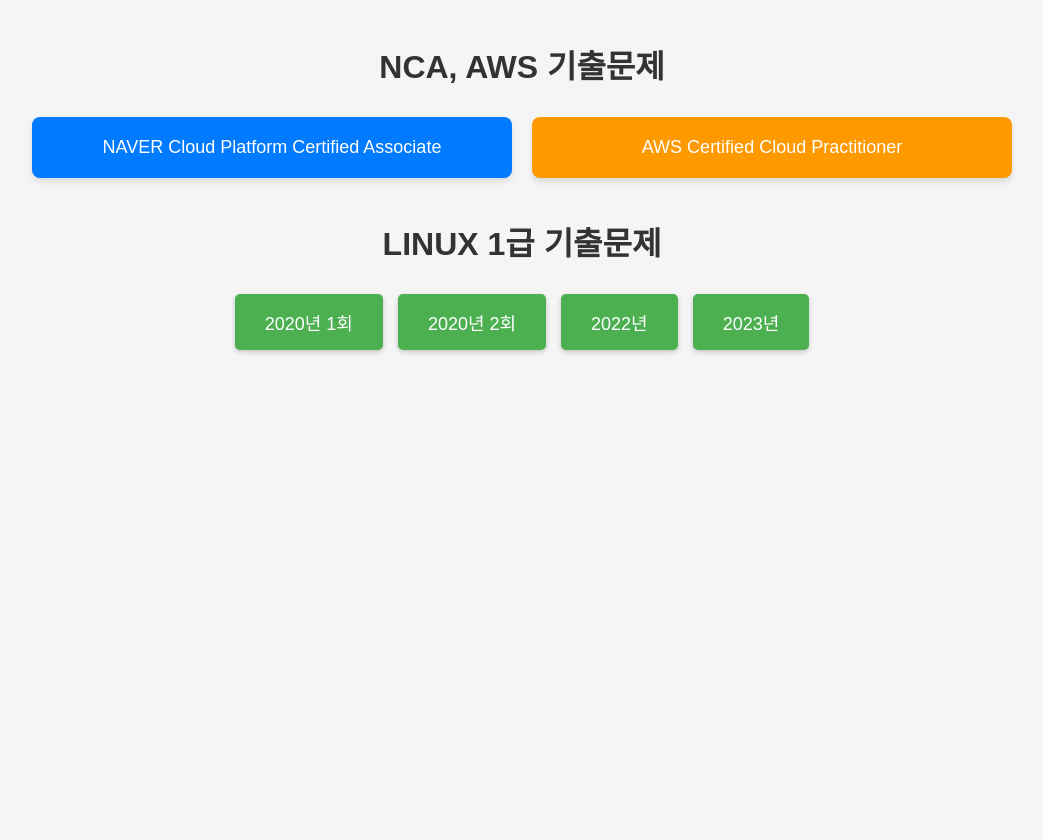
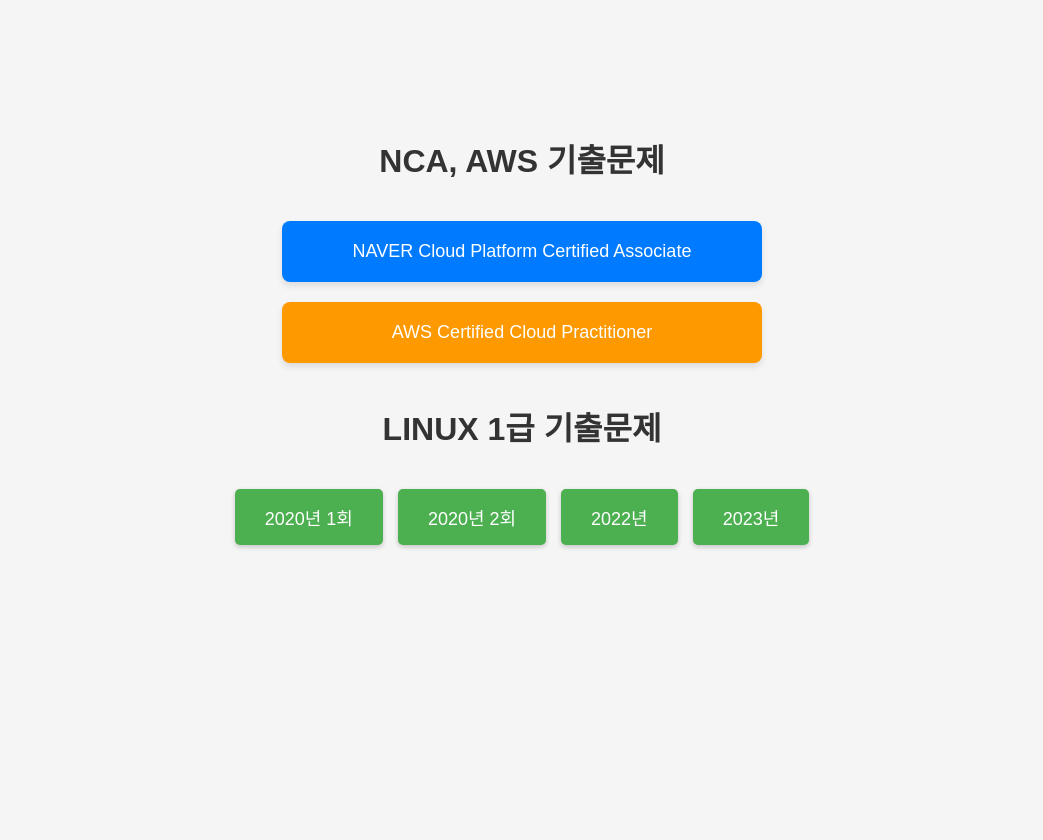
Before and after one commit to Stradivirus/exam, a Django app: page / in a window 1280 px wide. Shown: the whole page, without its empty margins (118-1161 px from the left). Run offline with Django 4.2, Linux system fonts and the light colour scheme.

Commit message:
홈페이지 개편

```diff
--- a/home/templates/index.html
+++ b/home/templates/index.html
@@ -9,29 +9,34 @@
             font-family: Arial, sans-serif;
             margin: 0;
             padding: 20px;
-            display: flex;
-            justify-content: center;
             min-height: 100vh;
             background-color: #f5f5f5;
         }
 
         .main-content {
+            display: flex;
+            flex-direction: column;
+            align-items: center;
+            justify-content: center;
+            min-height: 80vh;
             max-width: 1200px;
-            width: 100%;
+            margin: 0 auto;
+            gap: 40px;
         }
 
         h1 {
             text-align: center;
             color: #333;
-            margin-bottom: 30px;
+            margin: 0;
         }
 
         .button-container {
             display: flex;
-            justify-content: center;
+            flex-direction: column;
+            align-items: center;
             gap: 20px;
-            flex-wrap: wrap;
-            margin-bottom: 40px;
+            width: 100%;
+            max-width: 600px;
         }
 
         .main-button {
@@ -65,9 +70,11 @@
             display: flex;
             flex-direction: row;
             justify-content: center;
+            align-items: center;
             flex-wrap: wrap;
             gap: 15px;
-            margin-top: 20px;
+            width: 100%;
+            max-width: 800px;
         }
 
         .linux-button {
@@ -89,6 +96,7 @@
         @media (max-width: 768px) {
             .main-button {
                 min-width: 100%;
+                padding: 15px 20px;
             }
 
             body {
```
